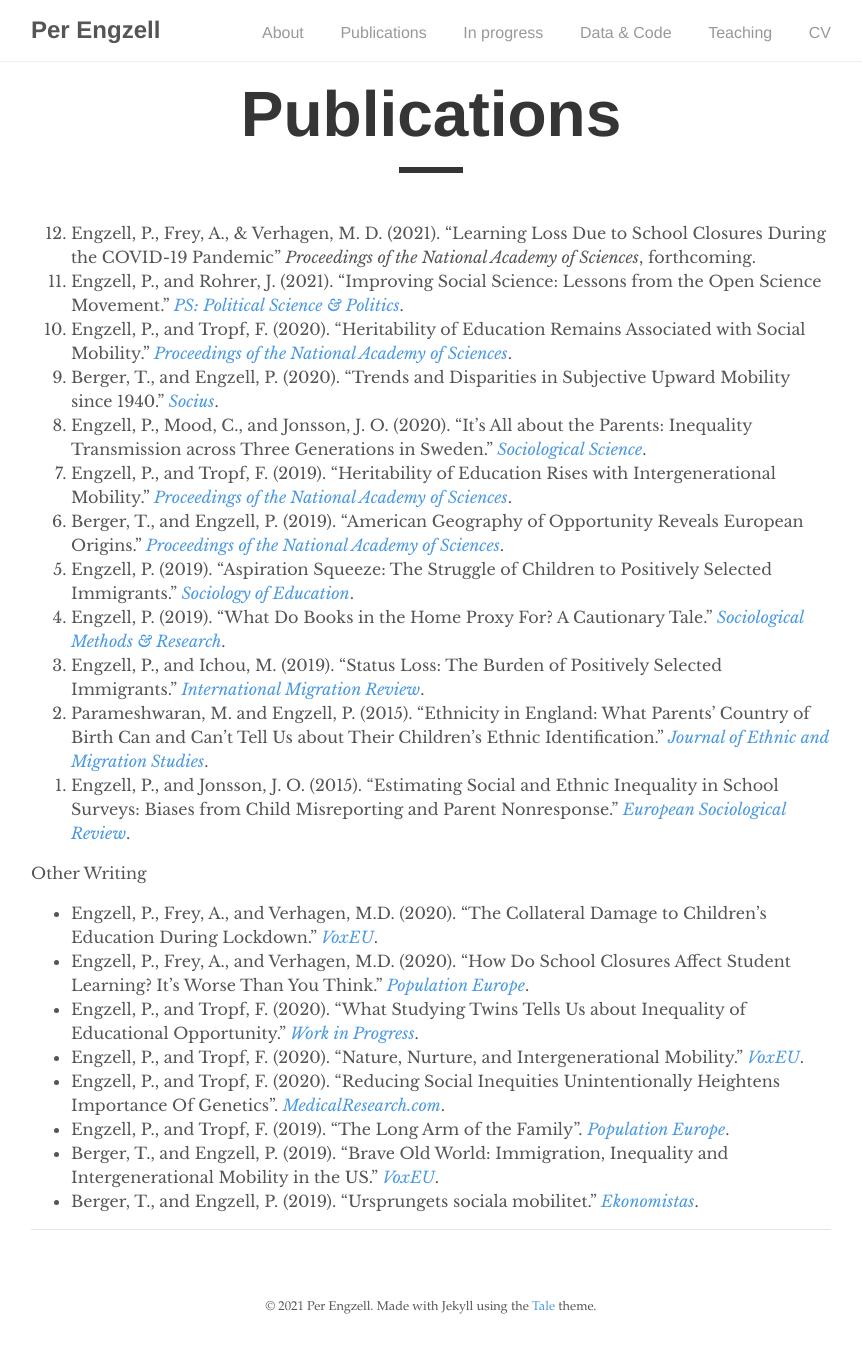
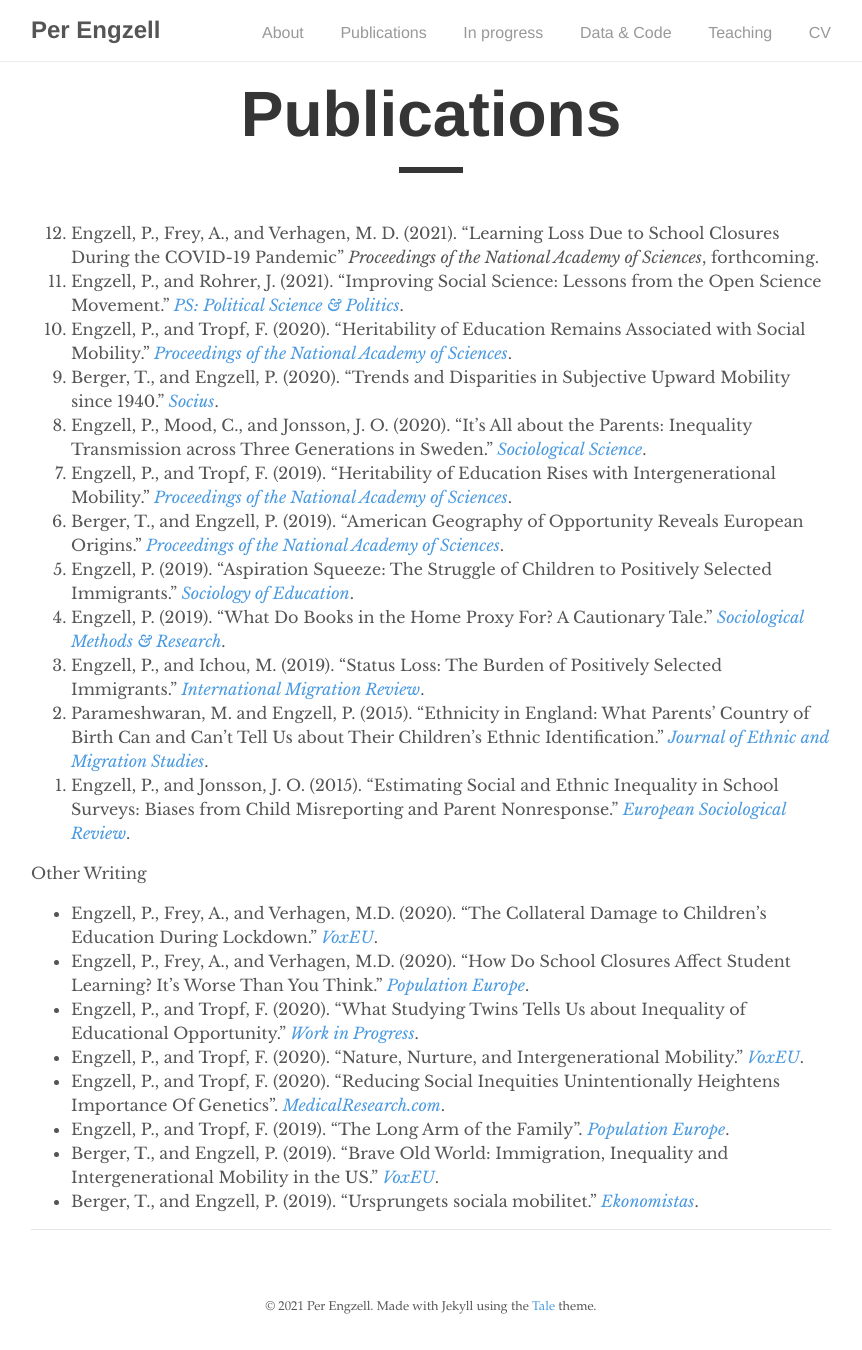
Before and after one commit to pengzell/pengzell.github.io, a Jekyll site: the page built from _pages/publications.md, in a window 1280 px wide. Shown: the whole page, without its empty margins (209-1071 px from the left). Built offline with Jekyll 4.4.1, drawn with Linux system fonts in a browser that asks for light colours.

Commit message:
Update publications.md

```diff
--- a/_pages/publications.md
+++ b/_pages/publications.md
@@ -5,7 +5,7 @@
 permalink: /publications/
 ---
 
-0. Engzell, P., Frey, A., & Verhagen, M. D. (2021). "Learning Loss Due to School Closures During the COVID-19 Pandemic" *Proceedings of the National Academy of Sciences*, forthcoming.
+0. Engzell, P., Frey, A., and Verhagen, M. D. (2021). "Learning Loss Due to School Closures During the COVID-19 Pandemic" *Proceedings of the National Academy of Sciences*, forthcoming.
 0. Engzell, P., and Rohrer, J. (2021). "Improving Social Science: Lessons from the Open Science Movement." [*PS: Political Science & Politics*](https://doi.org/10.1017/S1049096520000967).
 0. Engzell, P., and Tropf, F. (2020). "Heritability of Education Remains Associated with Social Mobility." [*Proceedings of the National Academy of Sciences*](https://doi.org/10.1073/pnas.2017308117).
 0. Berger, T., and Engzell, P. (2020). "Trends and Disparities in Subjective Upward Mobility since 1940." [*Socius*](https://doi.org/10.1177/2378023120951139).
```
